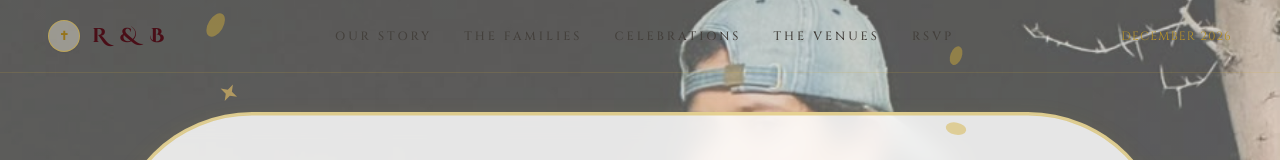
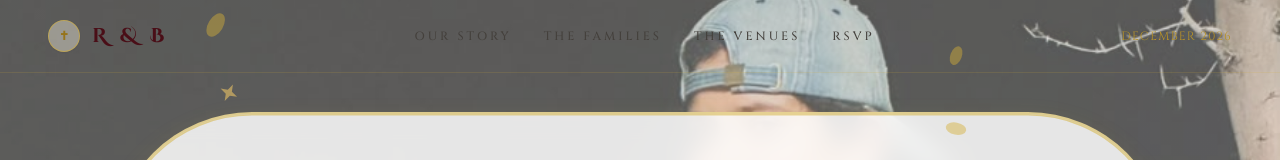
Before and after one commit to Akhilrs-RS/wed, a React (Vite) app in the folder frontend/: page / in a window 1280 px wide. Shown: the top 160 px of the page. Built offline with nearby package versions, Linux system fonts and the light colour scheme; a web font is replaced by a local one.

Commit message:
Remove our celebrations section from page layout and navigation

```diff
--- a/frontend/src/App.jsx
+++ b/frontend/src/App.jsx
@@ -4,7 +4,6 @@ import Hero from './components/Hero';
 import OurStory from './components/OurStory';
 import FamilyBlessings from './components/FamilyBlessings';
 import Countdown from './components/Countdown';
-import Celebrations from './components/Celebrations';
 import TheDay from './components/TheDay';
 import RSVP from './components/RSVP';
 import AudioPlayer from './components/AudioPlayer';
@@ -49,9 +48,6 @@ export default function App() {
           {/* Live Wedding Day Countdown */}
           <Countdown />
 
-          {/* Pre-Wedding Celebrations Cards */}
-          <Celebrations />
-
           {/* The Day: Church Holy Matrimony & Reception Auditorium */}
           <TheDay />
 
--- a/frontend/src/components/Footer.jsx
+++ b/frontend/src/components/Footer.jsx
@@ -36,7 +36,6 @@ export default function Footer() {
         <div className="flex flex-wrap justify-center gap-6 text-[10px] tracking-[0.25em] uppercase font-cinzel text-stone-600 mb-12">
           <a href="#story" className="hover:text-gold-700 transition-colors">Our Story</a>
           <a href="#parents" className="hover:text-gold-700 transition-colors">The Families</a>
-          <a href="#celebrations" className="hover:text-gold-700 transition-colors">Celebrations</a>
           <a href="#the-day" className="hover:text-gold-700 transition-colors">Venues</a>
           <a href="#rsvp" className="hover:text-gold-700 transition-colors">RSVP</a>
         </div>
--- a/frontend/src/components/Navbar.jsx
+++ b/frontend/src/components/Navbar.jsx
@@ -17,7 +17,6 @@ export default function Navbar() {
   const navLinks = [
     { label: 'OUR STORY', href: '#story' },
     { label: 'THE FAMILIES', href: '#parents' },
-    { label: 'CELEBRATIONS', href: '#celebrations' },
     { label: 'THE VENUES', href: '#the-day' },
     { label: 'RSVP', href: '#rsvp' },
   ];
```
